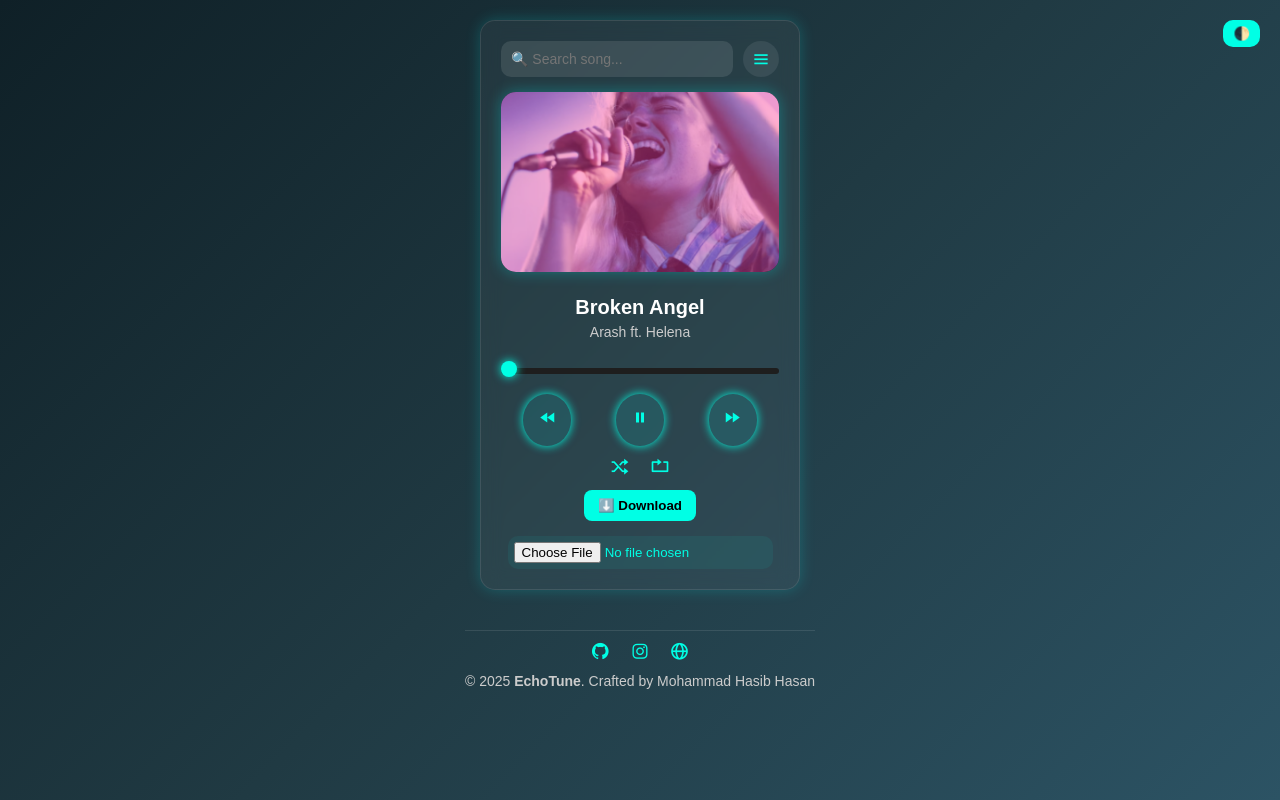
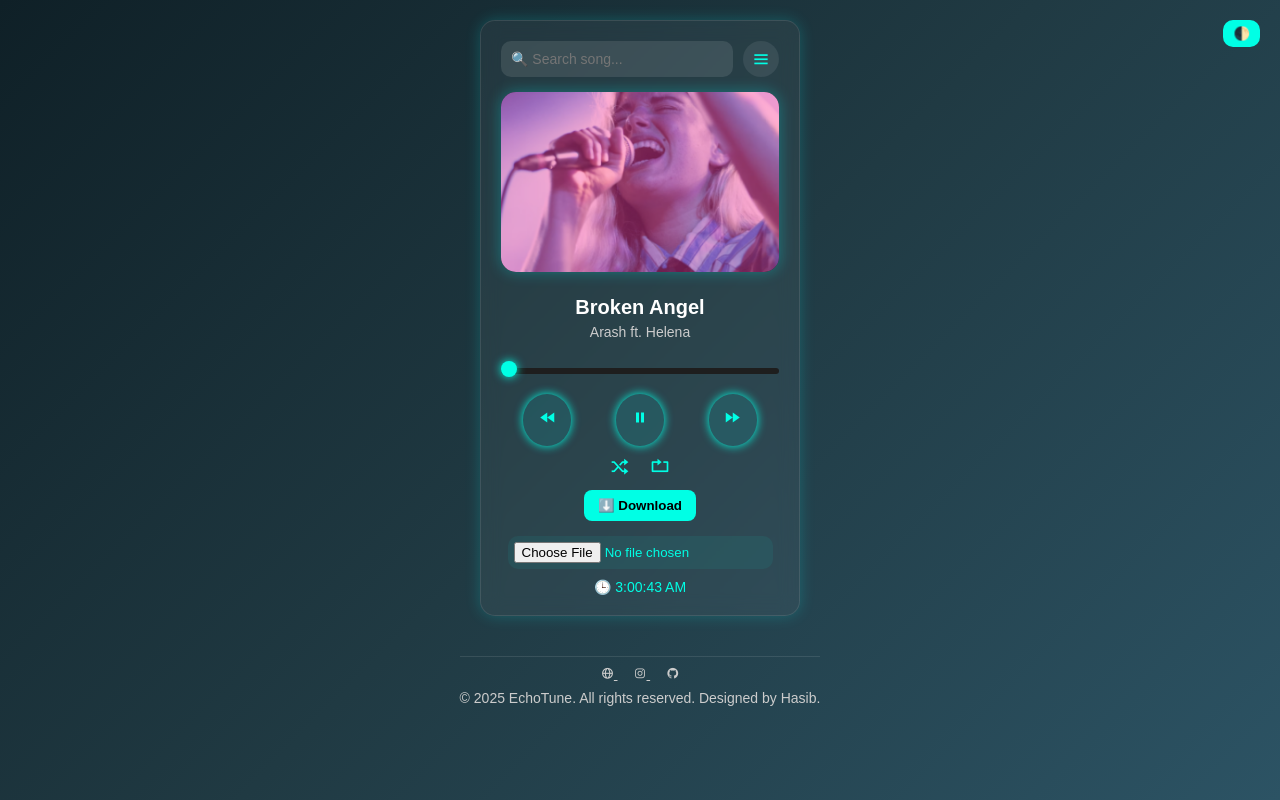
Before and after one commit to HasibCoderLab/EchoTune, a plain HTML site: page index.html in a window 1280 px wide. Drawn offline with nearby package versions, Linux system fonts and the light colour scheme.

Commit message:
Update-All

```diff
--- a/index.html
+++ b/index.html
@@ -5,12 +5,15 @@
   <meta name="viewport" content="width=device-width, initial-scale=1.0"/>
   <title>EchoTune - Music Player</title>
   <link rel="stylesheet" href="style.css" />
-  <link rel="shortcut icon" href="media/images/icon/icon.jfif" type="image/x-icon" />
-  <link href="https://unpkg.com/boxicons@2.1.4/css/boxicons.min.css" rel="stylesheet"/>
+  <link rel="shortcut icon" href="media/images/icon/icon.jfif" type="image/x-icon">
+  <link href='https://unpkg.com/boxicons@2.1.4/css/boxicons.min.css' rel='stylesheet'/>
 </head>
 <body>
+
+  <!-- 🌙 Dark/Light Mode Button -->
   <button onclick="toggleMode()" class="mode-toggle">🌓</button>
 
+  <!-- 🎵 Music Player Container -->
   <div class="containar">
     <div class="music-player">
       <nav>
@@ -18,7 +21,7 @@
         <div class="circle" onclick="togglePlaylist()"><i class='bx bx-menu'></i></div>
       </nav>
 
-      <img src="media/images/default.png" class="song-image" id="songImage" alt="Song Image" />
+      <img src="" class="song-image" id="songImage" alt="Song Image" />
       <h1 id="songTitle">Title</h1>
       <p id="songArtist">Artist</p>
 
@@ -47,21 +50,31 @@
       <div class="upload-section">
         <input type="file" accept="audio/*" id="fileInput" />
       </div>
-
-      <div id="playlist" class="playlist hidden"></div>
     </div>
 
+    <div id="playlist" class="playlist hidden"></div>
+  </div>
 
+ <footer class="footer">
+  <!-- 🔗 Social Links with Icons -->
+  <div class="social-links" style="margin-bottom: 8px;">
+    <a href="https://coderhasib.vercel.app/" target="_blank" title="Portfolio" style="margin: 0 8px; color: inherit;">
+      <i class='bx bx-globe'></i>
+    </a>
+    <a href="https://www.instagram.com/mohammad_hasib_hasan/" target="_blank" title="Instagram" style="margin: 0 8px; color: inherit;">
+      <i class='bx bxl-instagram'></i>
+    </a>
+    <a href="https://github.com/HasibCoderLab" target="_blank" title="GitHub" style="margin: 0 8px; color: inherit;">
+      <i class='bx bxl-github'></i>
+    </a>
   </div>
-  <footer class="footer">
-    <div class="social-icons">
-      <a href="https://github.com/HasibCoderLab" target="_blank"><i class='bx bxl-github'></i></a>
-      <a href="https://instagram.com/your_instagram" target="_blank"><i class='bx bxl-instagram'></i></a>
-      <a href="https://your-portfolio.com" target="_blank"><i class='bx bx-globe'></i></a>
-    </div>
-    <p>© 2025 <strong>EchoTune</strong>. Crafted by Mohammad Hasib Hasan </p>
-  </footer>
 
+  <!-- 📄 Copyright Message -->
+  <p>© 2025 EchoTune. All rights reserved. Designed by Hasib.</p>
+</footer>
+
+
+  <!-- 🎯 JS -->
   <script src="script.js"></script>
 </body>
 </html>
--- a/script.js
+++ b/script.js
@@ -10,6 +10,24 @@ const search = document.getElementById('search');
 const shuffleIcon = document.getElementById('shuffleIcon');
 const repeatIcon = document.getElementById('repeatIcon');
 const fileInput = document.getElementById('fileInput');
+
+// ✅ Live Clock Setup
+const clockEl = document.createElement('div');
+clockEl.id = "liveClock";
+clockEl.style.textAlign = "center";
+clockEl.style.fontSize = "14px";
+clockEl.style.color = "#00ffe5";
+clockEl.style.marginTop = "10px";
+document.querySelector(".music-player").appendChild(clockEl);
+
+function updateClock() {
+  const now = new Date();
+  const timeString = now.toLocaleTimeString();
+  document.getElementById("liveClock").textContent = `🕒 ${timeString}`;
+}
+setInterval(updateClock, 1000);
+updateClock();
+
 
 const songs = [
   {
@@ -38,14 +56,14 @@ let isRepeat = false;
 
 function loadSong(index) {
   const s = songs[index];
-  song.pause(); // If it is already playing, stop it.
+  song.pause();
   songTitle.textContent = s.title;
   songArtist.textContent = s.artist;
   songSource.src = s.src;
-  songImage.src = s.image;
+  songImage.src = s.image || "media/images/default.png";
   song.load();
   updateProgress(0);
-  playPause(true); // Automatic play when loaded
+  playPause(true);
 }
 loadSong(currentSong);
 
@@ -115,7 +133,6 @@ function renderPlaylist(filter = "") {
     });
 }
 renderPlaylist();
-
 search.addEventListener("input", (e) => renderPlaylist(e.target.value));
 
 function toggleShuffle() {
```
Also changed, not shown: style.css (+1 -6 lines).
